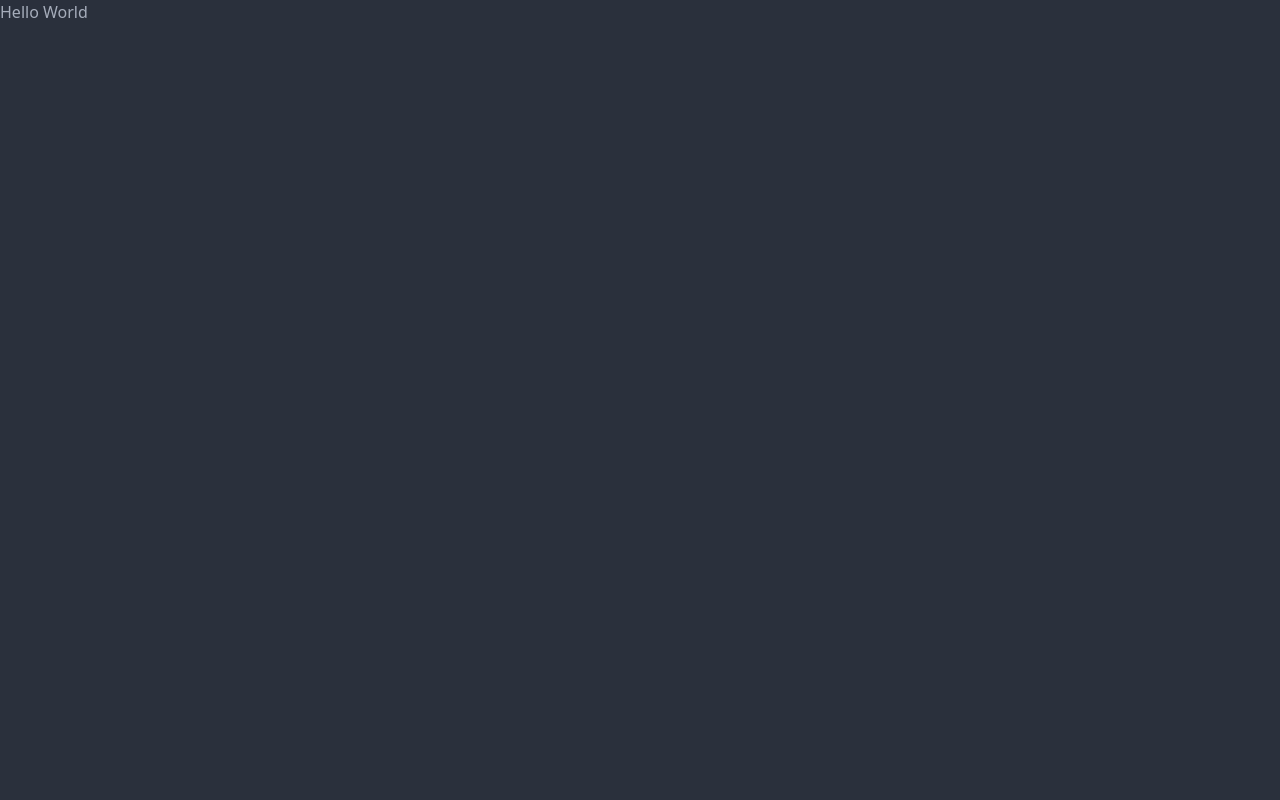
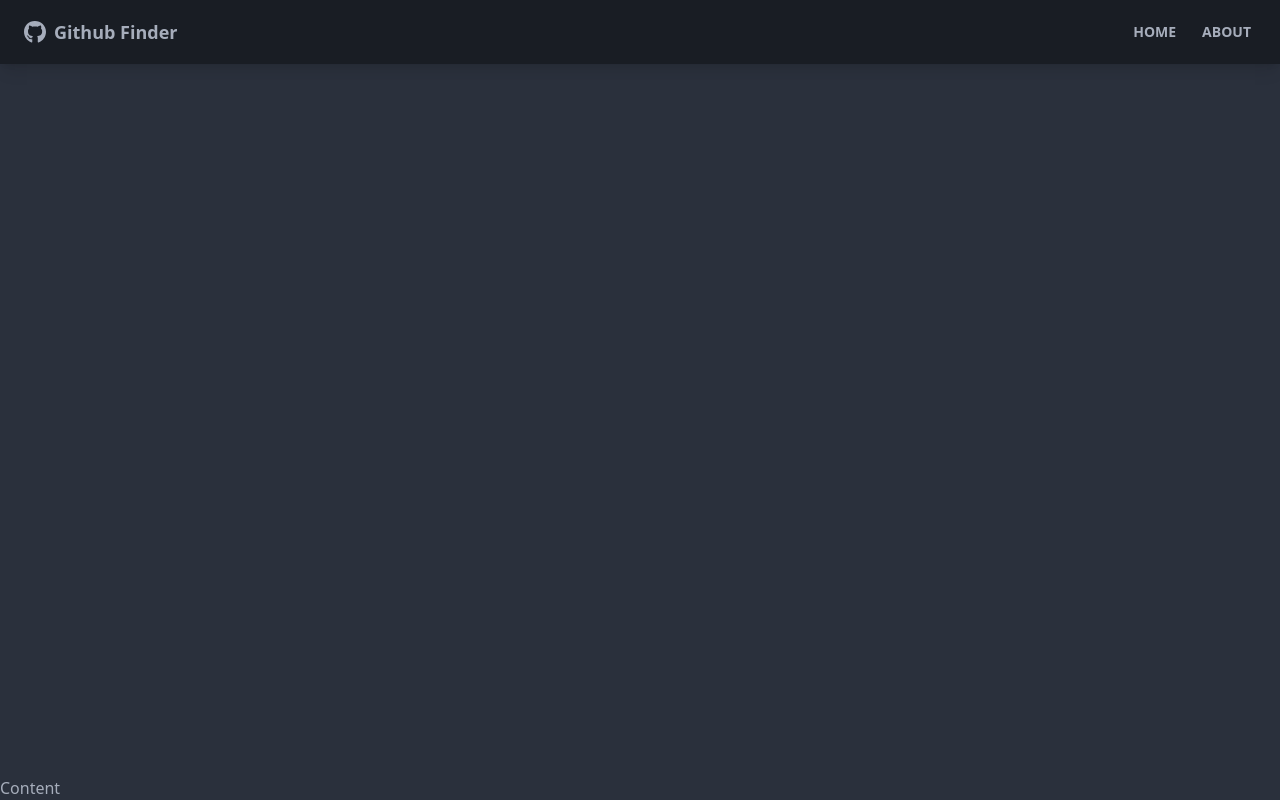
Before and after one commit to AnandSundar/GithubFinder, a React (Create React App) app: page / in a window 1280 px wide. Built offline with nearby package versions, Linux system fonts and the light colour scheme.

Commit message:
added Navbar component

```diff
--- a/package.json
+++ b/package.json
@@ -9,6 +9,8 @@
     "daisyui": "^2.1.0",
     "react": "^17.0.2",
     "react-dom": "^17.0.2",
+    "react-icons": "^4.3.1",
+    "react-router-dom": "^6.2.1",
     "react-scripts": "5.0.0",
     "web-vitals": "^2.1.4"
   },
--- a/src/App.js
+++ b/src/App.js
@@ -1,9 +1,13 @@
-
+import {BrowserRouter as Router, Route} from 'react-router-dom'
+import Navbar from './components/Navbar';
 function App() {
   return (
-    <div>
-      <h1>Hello World</h1>
-    </div>
+    <Router>
+      <div className="flex flex-col justify-between h-screen">
+        <Navbar />
+        <main>Content</main>
+      </div>
+    </Router>
   );
 }
 
--- /dev/null
+++ b/src/components/Navbar.jsx
@@ -0,0 +1,41 @@
+import React from 'react'
+import {FaGithub} from 'react-icons/fa'
+import {Link} from 'react-router-dom'
+import PropTypes from 'prop-types'
+
+function Navbar({title}) {
+  return (
+    <nav className='navbar mb-12 shadow-lg bg-neutral text-neutral-content'>
+        <div className="container mx-auto">
+            <div className="flex-none px-2 mx-2">
+                <FaGithub className='inline pr-2 text-3xl' />
+                <Link to='/' className='text-lg font-bold align-middle'>
+                    {title}
+                </Link>
+            </div>
+        </div>
+
+
+        <div className="flex-1 px2 mx-2">
+            <div className="flex justify-end">
+                <Link to='/' className='btn btn-ghost btn-sm rounded-btn'>
+                    Home
+                </Link>
+                <Link to='/about' className='btn btn-ghost btn-sm rounded-btn'>
+                    About
+                </Link>
+            </div>
+        </div>
+    </nav>
+  )
+}
+
+Navbar.defaultProps = {
+    title: 'Github Finder'
+}
+
+Navbar.propTypes = {
+    title: PropTypes.string
+}
+
+export default Navbar
```
Also changed, not shown: 1 other file (tests, documents, lock files or other folders).
